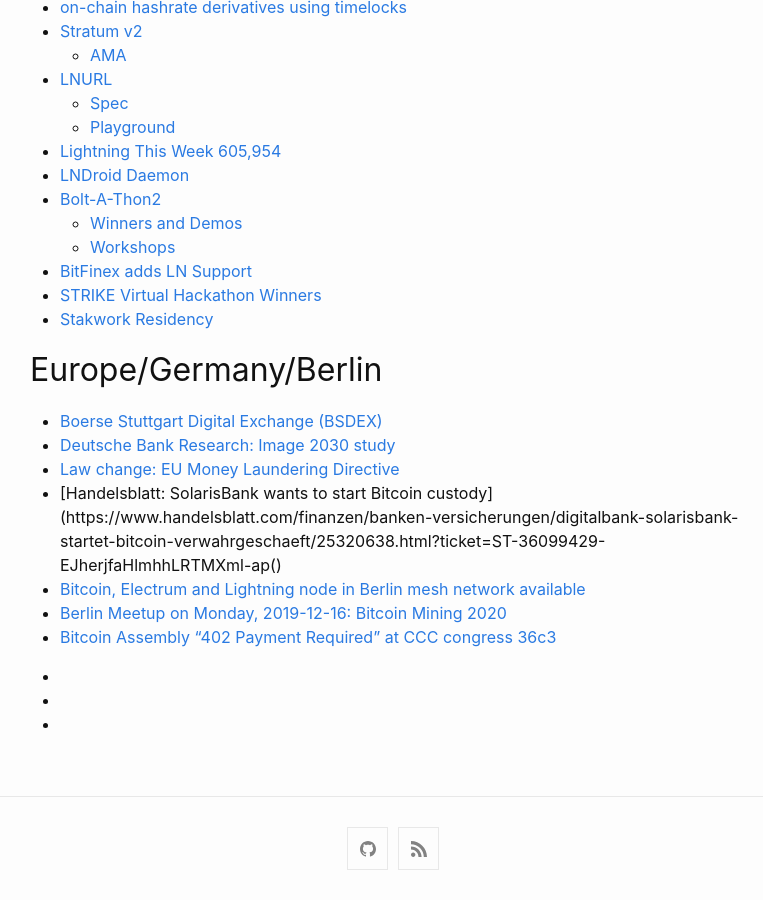
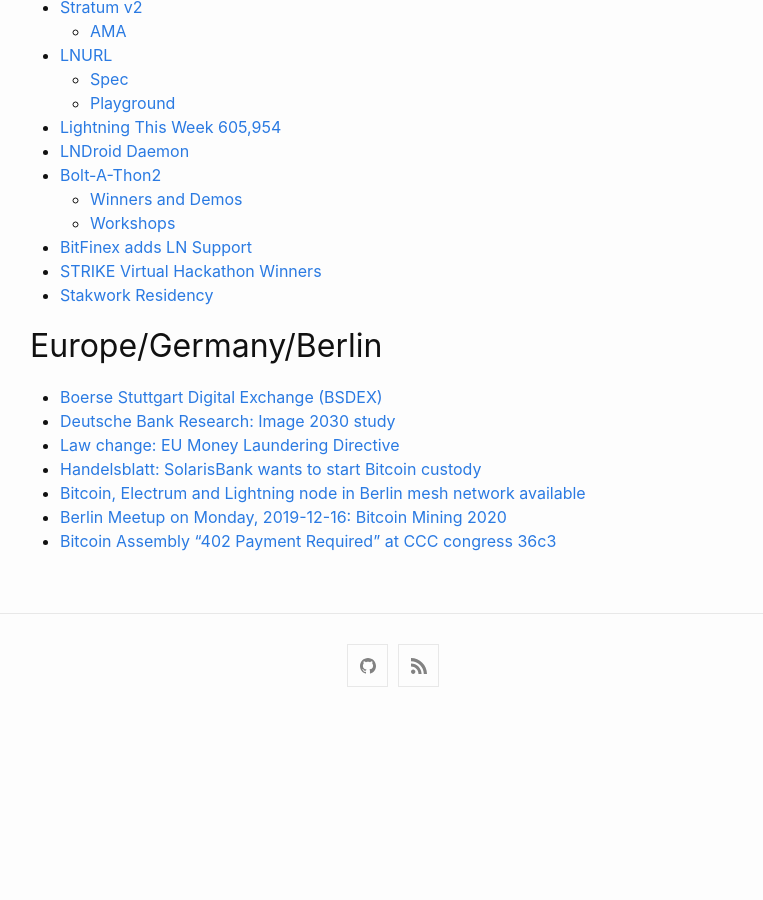
Before and after one commit to fjahr/bitdevsberlin, a Jekyll site: the page built from _posts/2019-12-12-socratic-seminar-2.md, in a window 1280 px wide and 900 px high, scrolled down 2299 px. Shown: the whole window, without its empty margins (240-1003 px from the left). Built offline with Jekyll 4.4.1, drawn with Linux system fonts in a browser that asks for light colours; after the commit the page ends 3016 px from its top, so only the background shows below that; part of the change alters nothing that is shown; some of the changed text lies outside the part shown.

Commit message:
fix Optech links, layout

```diff
--- a/_posts/2019-12-12-socratic-seminar-2.md
+++ b/_posts/2019-12-12-socratic-seminar-2.md
@@ -27,11 +27,10 @@ Most of the following links were taken from the [BitDevs NYC Socratic Semainar #
 
 #### Optech
 
-- [Newsletter #72](https://bitcoinops.org/en/newsletters/2019/11/13/)
 - [Newsletter #73](https://bitcoinops.org/en/newsletters/2019/11/20/)
 - [Newsletter #74](https://bitcoinops.org/en/newsletters/2019/11/27/)
-- [Schnorr/taproot workshop on Google Colab](https://github.com/bitcoinops/taproot-workshop#google-colab-cloud)
-- [Japanese translations](https://bitcoinops.org/ja/publications/)
+- [Newsletter #75](https://bitcoinops.org/en/newsletters/2019/12/04/)
+- [Newsletter #76](https://bitcoinops.org/en/newsletters/2019/12/11/)
 
 ## Network Data
 
@@ -113,11 +112,7 @@ Most of the following links were taken from the [BitDevs NYC Socratic Semainar #
 - [Boerse Stuttgart Digital Exchange (BSDEX)](https://www.bsdex.de/en/)
 - [Deutsche Bank Research: Image 2030 study](https://www.dbresearch.com/PROD/RPS_EN-PROD/PROD0000000000503196/Imagine_2030.pdf)
 - [Law change: EU Money Laundering Directive](https://www.bundesrat.de/SharedDocs/drucksachen/2019/0501-0600/598-19.pdf?__blob=publicationFile&v=1)
-- [Handelsblatt: SolarisBank wants to start Bitcoin custody](https://www.handelsblatt.com/finanzen/banken-versicherungen/digitalbank-solarisbank-startet-bitcoin-verwahrgeschaeft/25320638.html?ticket=ST-36099429-EJherjfaHlmhhLRTMXml-ap()
+- [Handelsblatt: SolarisBank wants to start Bitcoin custody](https://www.handelsblatt.com/finanzen/banken-versicherungen/digitalbank-solarisbank-startet-bitcoin-verwahrgeschaeft/25320638.html)
 - [Bitcoin, Electrum and Lightning node in Berlin mesh network available](https://hopglass.berlin.freifunk.net/)
 - [Berlin Meetup on Monday, 2019-12-16: Bitcoin Mining 2020](https://www.meetup.com/de-DE/Cryptocurrency-Mining-Group/events/267043861/)
 - [Bitcoin Assembly "402 Payment Required" at CCC congress 36c3](https://events.ccc.de/congress/2019/wiki/index.php/Assembly:402_Payment_Required)
-
-- []()
-- []()
-- []()
```
